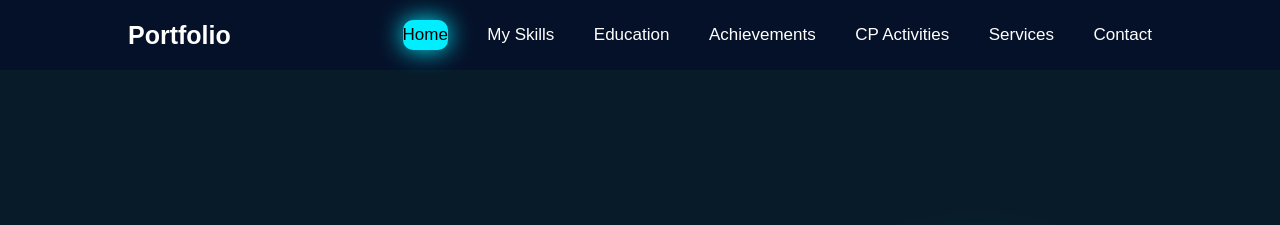
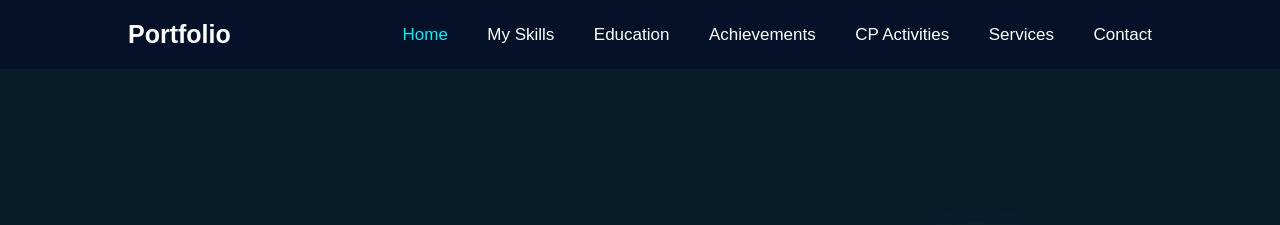
Before and after one commit to Abdul-Aziz026/Portfolioo, a plain HTML site: page index.html in a window 1280 px wide. In both pictures the pointer is over the link "Home". Shown: the top 225 px of the page. Drawn offline with nearby package versions, Linux system fonts and the light colour scheme.

Commit message:
About update

```diff
--- a/stylesheet.css
+++ b/stylesheet.css
@@ -48,11 +48,8 @@ body {
 }
 
 .navbar a:hover {
-    color: black;
-    padding: 5px 0;
+    color: #0ef;
     border-radius: 10px;
-    background: #0ef;
-    box-shadow: 0 0 25px #0ef;
 }
 
 .home {
```
